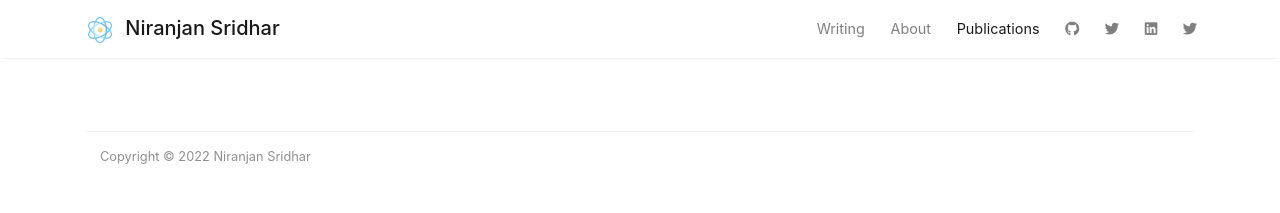
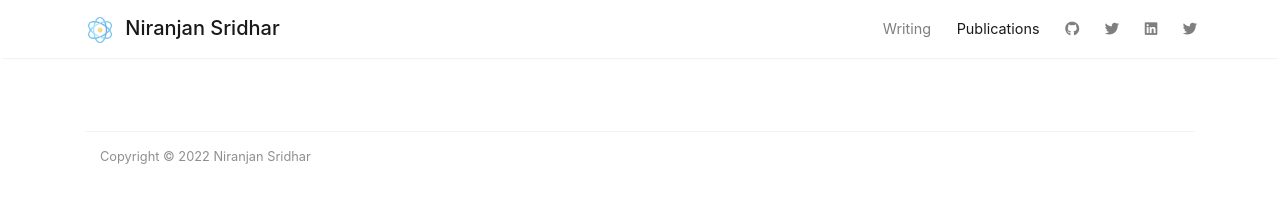
Before and after one commit to niranjansd/niranjansd.github.io, a Jekyll site: the page built from publications.md, in a window 1280 px wide. Shown: the top 213 px of the page. Built offline with Jekyll 4.4.1, drawn with Linux system fonts in a browser that asks for light colours; nearby versions of some CDN libraries.

Commit message:
Edit clean publications.md

```diff
--- a/_layouts/default.html
+++ b/_layouts/default.html
@@ -128,14 +128,6 @@
                     <a class="nav-link" href="{{ site.baseurl }}/">Writing</a>
                     </li>
 
-                    {% if page.url == "/about.html" %}
-                    <li class="nav-item active">
-                    {% else %}
-                    <li class="nav-item">
-                    {% endif %}
-                    <a class="nav-link" href="{{ site.baseurl }}/about">About</a>
-                    </li>
-
 
                     {% if page.url == "/publications.html" %}
                     <li class="nav-item active">
--- a/publications.md
+++ b/publications.md
@@ -24,7 +23,6 @@
             <a href="https://www.nature.com/articles/s41746-020-0291-x">Paper</a>
             </p>
         </h6>
-
       </div>
 </div>
 
@@ -34,7 +32,6 @@
       <div class="col-md-4">
         <img src="assets/images/photon1.png" class="img-responsive center-block img-rounded" alt="" style="max-height:300px">
       </div>
-
       <div class="col-md-8">
         <h5 class="item-title" style="font-weight: 700; margin-bottom: 0.5rem; ">
             State-independent quantum state tomography by photon-number-resolving measurements
@@ -49,7 +46,6 @@
             <a href="https://opg.optica.org/optica/fulltext.cfm?uri=optica-6-10-1356">Paper</a>
             </p>
         </h6>
-
       </div>
 </div>
 
@@ -60,7 +56,6 @@
       <div class="col-md-4">
         <img src="assets/images/psg1.png" class="img-responsive center-block img-rounded" alt="" style="max-height:300px">
       </div>
-
       <div class="col-md-8">
         <h5 class="item-title" style="font-weight: 700; margin-bottom: 0.5rem; ">
             Evaluating Convolutional and Recurrent Neural Network Architectures for Respiratory-Effort Related Arousal Detection During Sleep
@@ -76,7 +71,6 @@
             <a href="https://physionet.org/files/challenge-2018/1.0.0/papers/CinC2018-284.pdf">Paper</a>
             </p>
         </h6>
-
       </div>
 </div>
 
```
Also changed, not shown: other parts of publications.md (+0 -1 lines).
